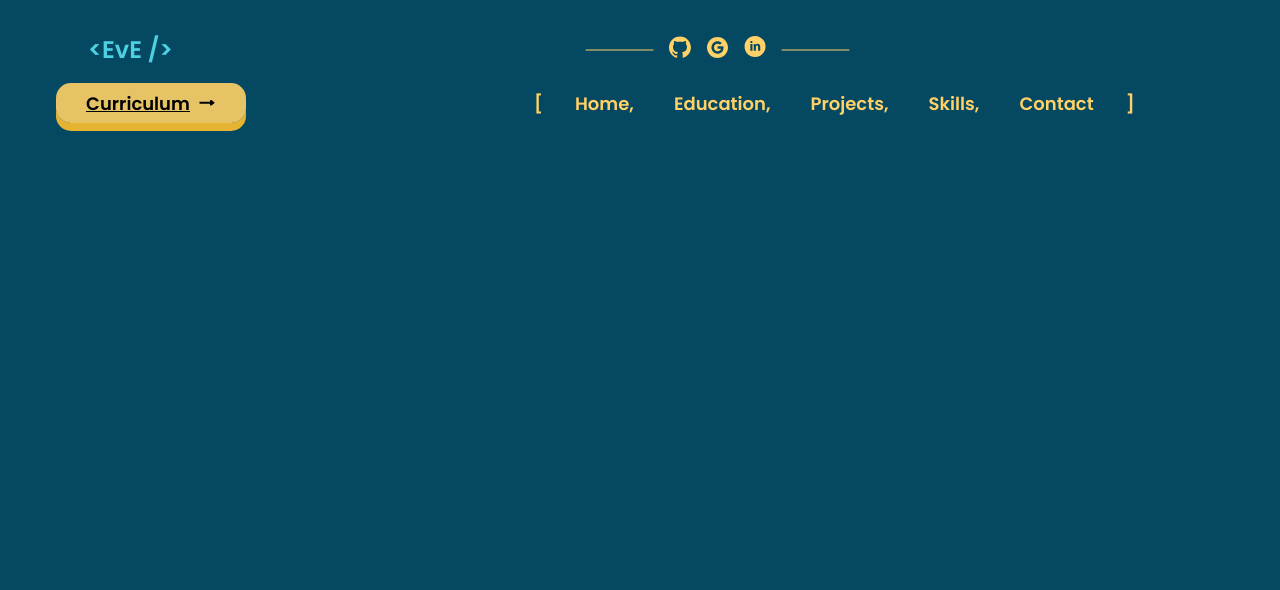
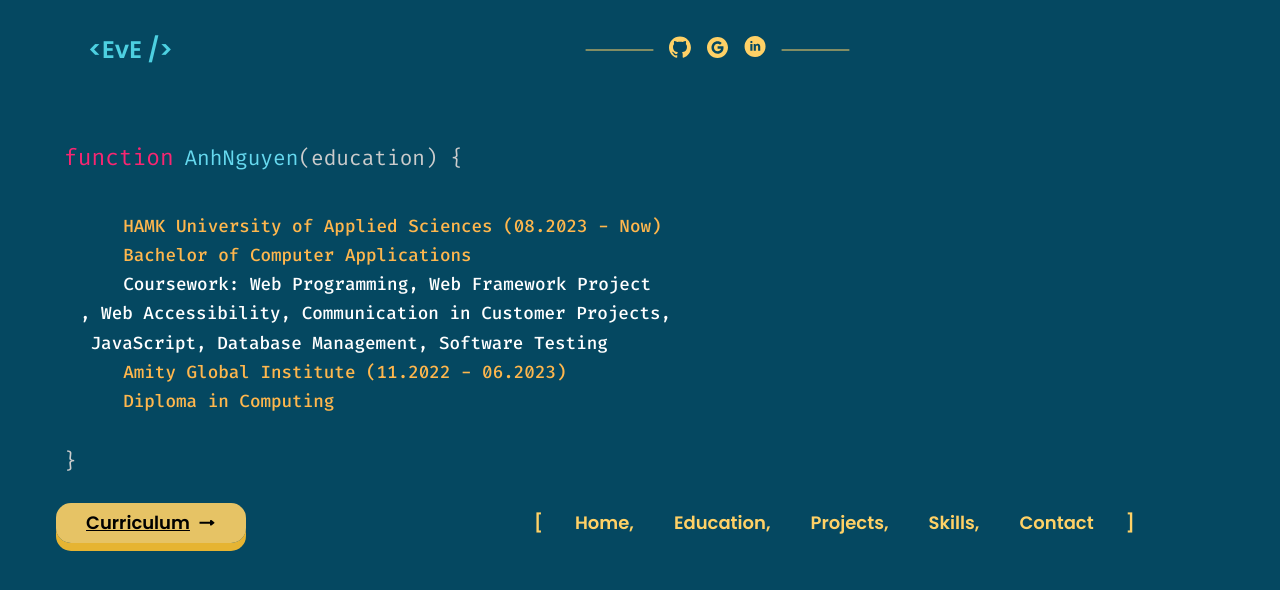
Before and after one commit to Evelyn-PA/portfolio_Evelyn, a React (Vite) app: page /education in a window 1280 px wide. Shown: the top 590 px of the page. Built offline with nearby package versions, Linux system fonts and the light colour scheme.

Commit message:
Feat: Add the content for the education page

```diff
--- a/src/App.jsx
+++ b/src/App.jsx
@@ -1,6 +1,7 @@
 import { BrowserRouter as Router, Routes, Route, Link } from "react-router-dom";
 import Header from "./Components/Top"
 import Home from "./Pages/Home"
+import Education from "./Pages/Education"
 import SButton from "./Components/StartButton"
 import Nav from "./Components/Nav"
 import './App.css'
@@ -14,6 +15,7 @@ function App() {
         <Header />
         <Routes>
           <Route path="/" element={<Home />} />
+          <Route path="/education" element={<Education />} />
         </Routes>
         <div className='navAndBtn'>
           <SButton />
--- a/src/Pages/Education.jsx
+++ b/src/Pages/Education.jsx
@@ -0,0 +1,35 @@
+import '../App.css'
+
+export default function Education() {
+    return (
+        <pre className="container">
+            <span className="keyword">function</span>{" "}
+            <span className="identifier">AnhNguyen</span>
+            <span className="roundBracket">(education)</span>
+            <span className="bracket">{" {"}</span>{"\n"}
+            {"  "}
+
+            <div className="container2">
+                <div>
+                    {"    "}
+                    <span className="property">HAMK University of Applied Sciences (08.2023 - Now)</span> {"\n"}
+                    {"    "}
+                    <span className="property">Bachelor of Computer Applications</span>{"\n"}
+                    {"    "}
+                    <span className="string">Coursework: Web Programming, Web Framework Project{"\n"}, Web Accessibility, Communication in Customer Projects, {"\n"} JavaScript, Database Management, Software Testing
+                    </span>{"\n"}
+                </div>
+                <div>
+                    {"    "}
+                    <span className="property">Amity Global Institute (11.2022 - 06.2023)</span> {"\n"}
+                    {"    "}
+                    <span className="property">Diploma in Computing</span>{"\n"}
+                    {"    "}
+                </div>
+            </div >
+            <span className="bracket-left2">{"}"}</span>
+
+
+        </pre>
+    )
+}
```
Also changed, not shown: public/Image/Line.png (added).
